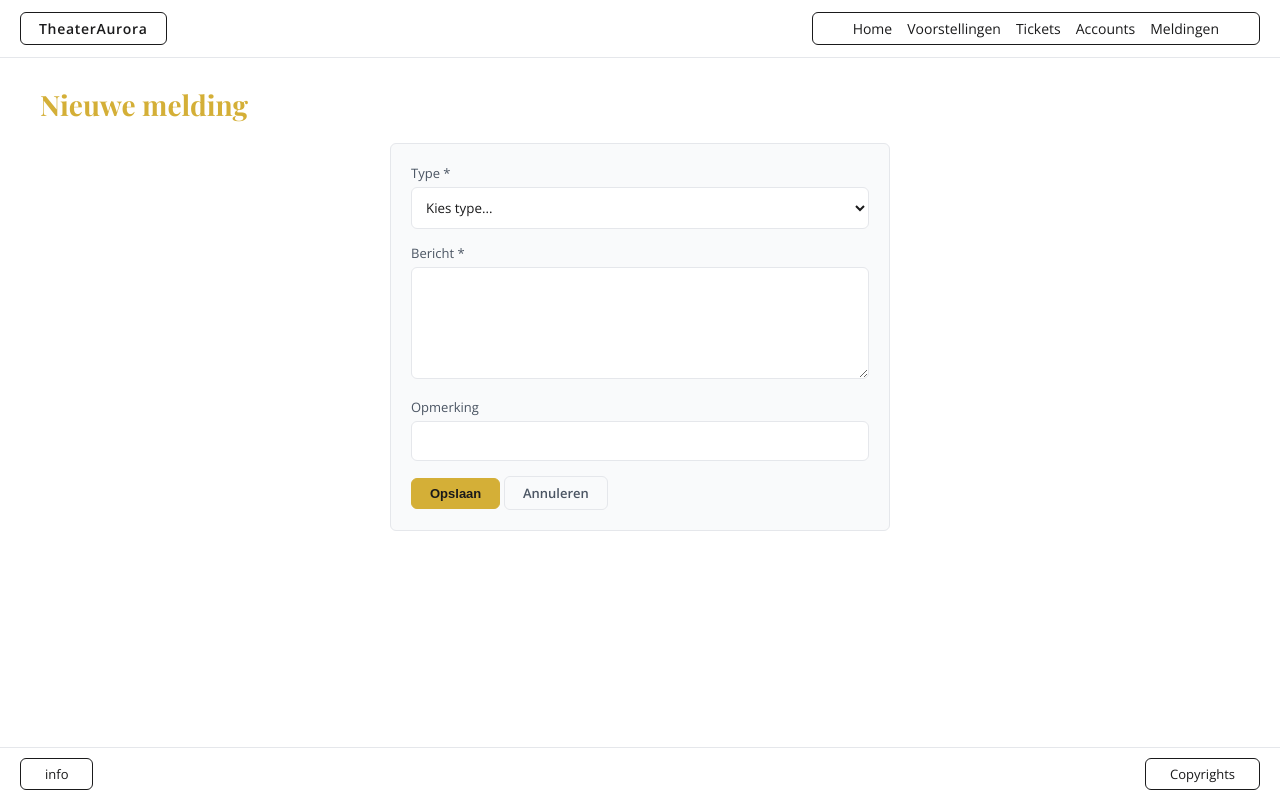
After one commit to FlorianvdM/PRO-TheaterAurora, a PHP site: page /melding-toevoegen.php in a window 1280 px wide. The commit adds this page. Run offline with PHP 8.4, Linux system fonts and the light colour scheme; some web fonts are replaced.

Commit message:
Implementeer nieuwe melding opstellen PBI: formulier met type/bericht/opmerking, DB-query in overzicht, plus Nieuwe melding knop

```diff
--- a/assets/css/style.css
+++ b/assets/css/style.css
@@ -451,13 +451,15 @@ h1, h2, h3, h4, h5, h6 {
 }
 
 .form-group input,
-.form-group select {
+.form-group select,
+.form-group textarea {
   width: 100%;
   padding: 10px;
   background-color: var(--kleur-achtergrond);
   border: 1px solid var(--kleur-rand);
   border-radius: var(--straal);
   color: var(--kleur-tekst);
+  font-family: var(--lettertype);
 }
 
 .alert {
--- /dev/null
+++ b/melding-toevoegen.php
@@ -0,0 +1,70 @@
+<?php
+require_once __DIR__ . '/includes/db.php';
+
+$paginaTitel = 'Nieuwe melding';
+$error = null;
+
+if ($_SERVER['REQUEST_METHOD'] === 'POST') {
+    $type = $_POST['type'] ?? '';
+    $bericht = $_POST['bericht'] ?? '';
+    $opmerking = $_POST['opmerking'] ?? '';
+
+    if (empty($type) || empty($bericht)) {
+        $error = 'Vul alle verplichte velden in.';
+    } elseif ($pdo === null) {
+        $error = 'DataBase niet verbonden';
+    } else {
+        try {
+            $stmt = $pdo->query('SELECT COALESCE(MAX(Nummer), 1000) + 1 FROM Melding');
+            $nummer = $stmt->fetchColumn();
+
+            $stmt = $pdo->prepare('INSERT INTO Melding (Nummer, Type, Bericht, Isactief, Opmerking, Datumaangemaakt, Datumgewijzigd)
+                                   VALUES (:nummer, :type, :bericht, 1, :opmerking, NOW(6), NOW(6))');
+            $stmt->execute([
+                ':nummer' => $nummer,
+                ':type' => $type,
+                ':bericht' => $bericht,
+                ':opmerking' => $opmerking ?: null
+            ]);
+
+            header('Location: meldingen.php');
+            exit;
+        } catch (PDOException $e) {
+            $error = 'DataBase niet verbonden';
+        }
+    }
+}
+
+require_once __DIR__ . '/includes/header.php';
+?>
+
+<main class="main-content">
+    <div class="container">
+        <h1>Nieuwe melding</h1>
+        <?php if ($error): ?>
+            <div class="alert alert-danger"><?php echo htmlspecialchars($error); ?></div>
+        <?php endif; ?>
+        <form method="post" action="" class="form-container">
+            <div class="form-group">
+                <label for="type">Type *</label>
+                <select id="type" name="type" required>
+                    <option value="">Kies type...</option>
+                    <option value="voorstelling" <?php echo ($_POST['type'] ?? '') === 'voorstelling' ? 'selected' : ''; ?>>Voorstelling</option>
+                    <option value="tickets" <?php echo ($_POST['type'] ?? '') === 'tickets' ? 'selected' : ''; ?>>Tickets</option>
+                    <option value="service" <?php echo ($_POST['type'] ?? '') === 'service' ? 'selected' : ''; ?>>Service</option>
+                </select>
+            </div>
+            <div class="form-group">
+                <label for="bericht">Bericht *</label>
+                <textarea id="bericht" name="bericht" rows="5" required><?php echo htmlspecialchars($_POST['bericht'] ?? ''); ?></textarea>
+            </div>
+            <div class="form-group">
+                <label for="opmerking">Opmerking</label>
+                <input type="text" id="opmerking" name="opmerking" value="<?php echo htmlspecialchars($_POST['opmerking'] ?? ''); ?>">
+            </div>
+            <button type="submit" class="knop knop-primair">Opslaan</button>
+            <a href="meldingen.php" class="knop knop-secundair">Annuleren</a>
+        </form>
+    </div>
+</main>
+<?php require_once __DIR__ . '/includes/footer.php'; ?>
```
Also changed, not shown: meldingen.php (+28 -18 lines).
